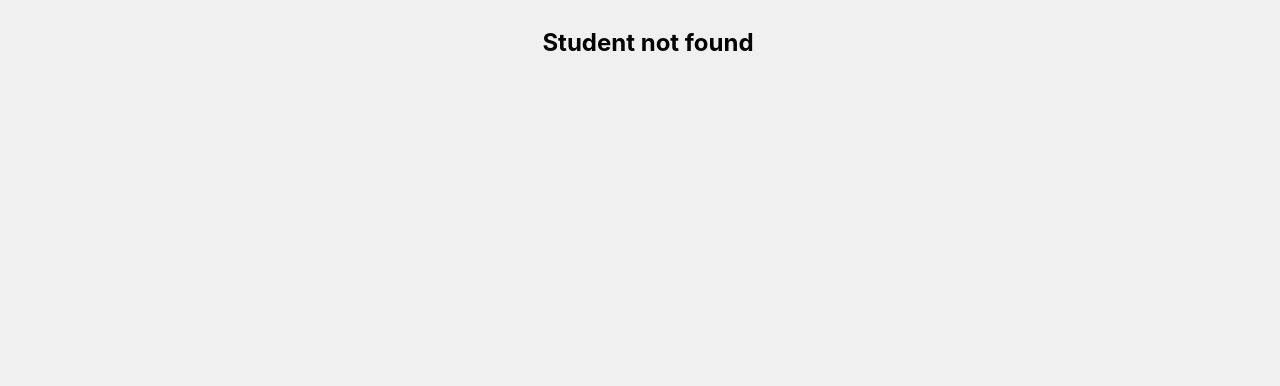
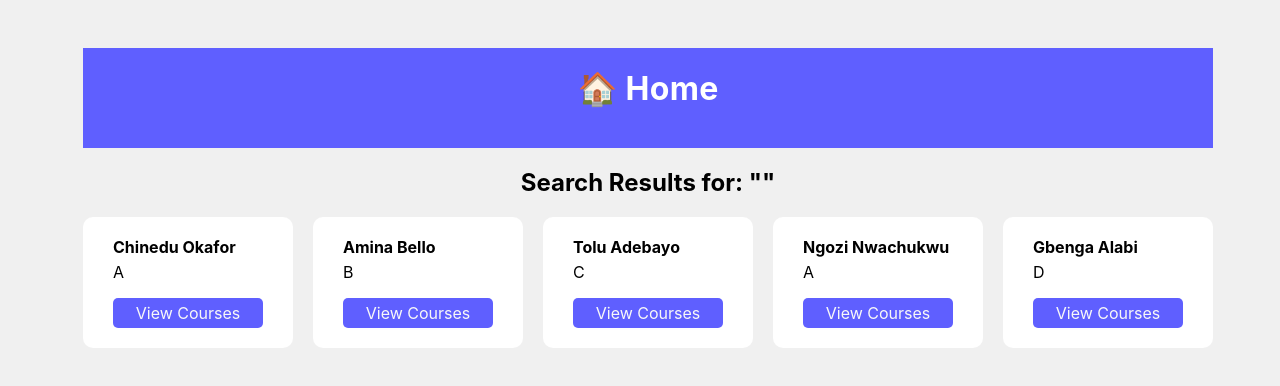
Before and after one commit to ayooluomoyiola/routing-homework, a React (Vite) app: page /students/search in a window 1280 px wide. Before the commit this address had no page. Shown: the top 386 px of the page. Built offline with nearby package versions, Linux system fonts and the light colour scheme.

Commit message:
final commit

```diff
--- a/src/App.tsx
+++ b/src/App.tsx
@@ -7,6 +7,7 @@ import StudentHomePage from "./NumberTwo/StudentHomePage";
 import StudentList from "./NumberTwo/StudentList";
 import StudentCourses from "./NumberTwo/StudentCourses";
 import StudentCoursePage from "./NumberTwo/StudentCoursePage";
+import SearchResults from "./NumberTwo/SearchResults";
 
 function App() {
   return (
@@ -19,6 +20,7 @@ function App() {
           <Route path="/github" element={<GitHubRepoSearch />} />
 
           <Route path="/portal" element={<StudentHomePage />} />
+          <Route path="/students/search" element={<SearchResults />} />
           <Route path="/students" element={<StudentList />} />
           <Route path="students/:studentId" element={<StudentCourses />} />
           <Route
--- /dev/null
+++ b/src/NumberTwo/SearchResults.tsx
@@ -0,0 +1,50 @@
+import { useLocation, useNavigate } from "react-router-dom";
+import { students } from "./data";
+import StudentPortalHeader from "./StudentPortalHeader";
+
+const SearchResults = () => {
+  const location = useLocation();
+  const navigate = useNavigate();
+  const query =
+    new URLSearchParams(location.search).get("query")?.toLowerCase() ?? "";
+
+  const filtered = students.filter((student) =>
+    student.name.toLowerCase().includes(query)
+  );
+
+  return (
+    <div className="student-body">
+      <StudentPortalHeader />
+      <h2>Search Results for: "{query}"</h2>
+
+      {filtered.length === 0 ? (
+        <p>No students found.</p>
+      ) : (
+        <div className="student-main">
+          {filtered.map((student) => (
+            <div key={student.id} className="student-card">
+              <p
+                style={{
+                  fontWeight: "700",
+                  marginBottom: "5px",
+                  marginTop: "0px",
+                }}
+              >
+                {student.name}
+              </p>
+              <p style={{ marginTop: "0px" }}>{student.grade}</p>
+              <button
+                className="student-button"
+                onClick={() => navigate(`/students/${student.name}`)}
+              >
+                View Courses
+              </button>
+            </div>
+          ))}
+        </div>
+      )}
+    </div>
+  );
+};
+
+export default SearchResults;
--- a/src/NumberTwo/StudentCourses.tsx
+++ b/src/NumberTwo/StudentCourses.tsx
@@ -26,7 +26,6 @@ const StudentCourses = () => {
             <p style={{ fontWeight: "500", fontSize: "1.5rem", marginBottom:"30px"}}>
               {course.code} - {course.title}
             </p>
-            {/* <p style={{ marginTop:"5px", marginBottom:"30px"}}>{course.description}</p> */}
             <button
               className="courses-button"
               onClick={() =>
--- a/src/NumberTwo/StudentHomePage.tsx
+++ b/src/NumberTwo/StudentHomePage.tsx
@@ -1,9 +1,18 @@
 import { useNavigate } from "react-router-dom";
+import { useState } from "react";
 import "./studenthomepage.css";
 import StudentPortalHeader from "./StudentPortalHeader";
 
 const StudentHomePage = () => {
   const navigate = useNavigate();
+  const [searchTerm, setSearchTerm] = useState("");
+
+  const handleSearch = () => {
+    if (searchTerm.trim()) {
+      navigate(`/students/search?query=${encodeURIComponent(searchTerm.trim())}`);
+    }
+  };
+
   return (
     <div className="home-main">
       <StudentPortalHeader />
@@ -17,8 +26,19 @@ const StudentHomePage = () => {
         >
           📚 View All Students
         </button>
-        <input type="text" />
-        <button style={{ marginLeft: "10px" }} className="home-button">
+
+        <input
+          type="text"
+          value={searchTerm}
+          onChange={(e) => setSearchTerm(e.target.value)}
+          placeholder="Search by name..."
+        />
+
+        <button
+          style={{ marginLeft: "10px" }}
+          className="home-button"
+          onClick={handleSearch}
+        >
           🔍 Search
         </button>
       </div>
--- a/src/NumberTwo/data.ts
+++ b/src/NumberTwo/data.ts
@@ -2,6 +2,7 @@ import type { Student } from "./types";
 
 export const students: Student[] = [
   {
+    id: 1,
     name: "Chinedu Okafor",
     grade: "A",
     courses: [
@@ -18,6 +19,7 @@ export const students: Student[] = [
     ],
   },
   {
+    id: 2,
     name: "Amina Bello",
     grade: "B",
     courses: [
@@ -34,6 +36,7 @@ export const students: Student[] = [
     ],
   },
   {
+    id: 3,
     name: "Tolu Adebayo",
     grade: "C",
     courses: [
@@ -50,6 +53,7 @@ export const students: Student[] = [
     ],
   },
   {
+    id: 4,
     name: "Ngozi Nwachukwu",
     grade: "A",
     courses: [
@@ -66,6 +70,7 @@ export const students: Student[] = [
     ],
   },
   {
+    id: 5,
     name: "Gbenga Alabi",
     grade: "D",
     courses: [
--- a/src/NumberTwo/types.ts
+++ b/src/NumberTwo/types.ts
@@ -5,6 +5,7 @@ export type Course = {
 };
 
 export type Student = {
+  id: number;
   name: string;
   grade: "A" | "B" | "C" | "D" | "E" | "F";
   courses: Course[];
```
